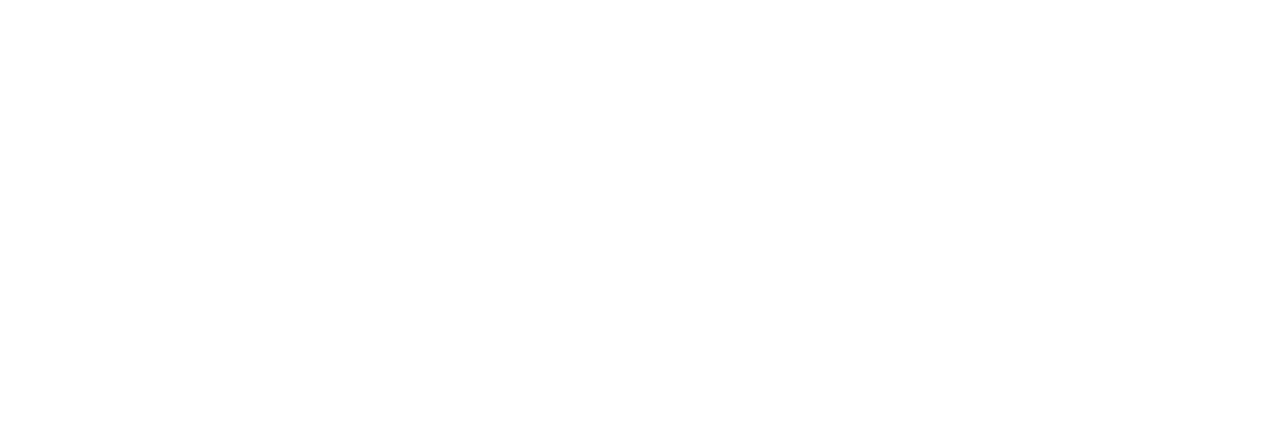
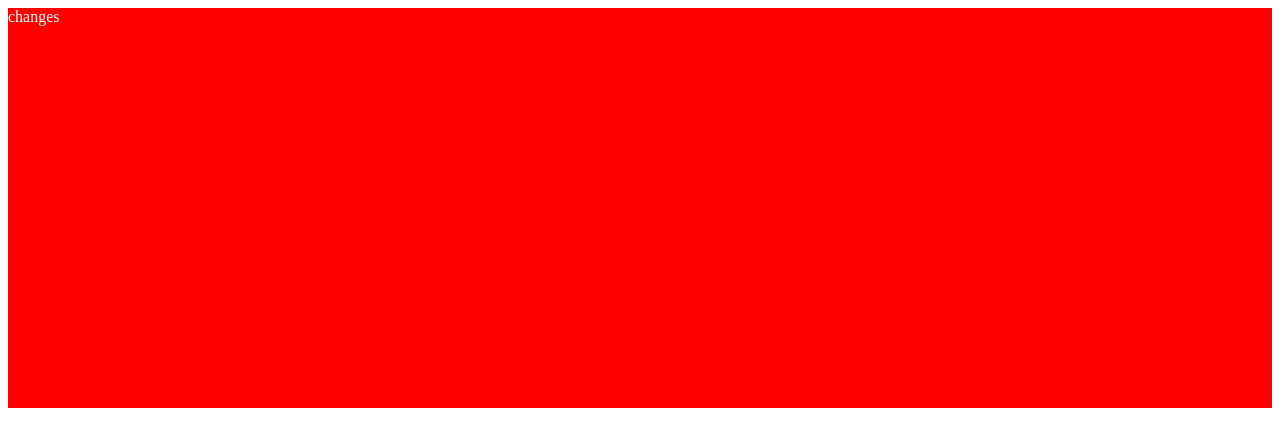
Before and after one commit to tayyabullah-dev/NNT-Internship-2025, a plain HTML site: page CSS-task-2/index.html in a window 1280 px wide. Drawn offline with Linux system fonts and the light colour scheme.

Commit message:
add container

```diff
--- a/CSS-task-2/index.html
+++ b/CSS-task-2/index.html
@@ -4,8 +4,19 @@
     <meta charset="UTF-8">
     <meta name="viewport" content="width=device-width, initial-scale=1.0">
     <title>Document</title>
+    <style>
+        .container{
+            height: 50vh;
+            background-color: red;
+            color: white;
+
+}
+    </style>
+
 </head>
 <body>
-
+    <div class="container">
+        changes
+    </div>
 </body>
 </html>
```
